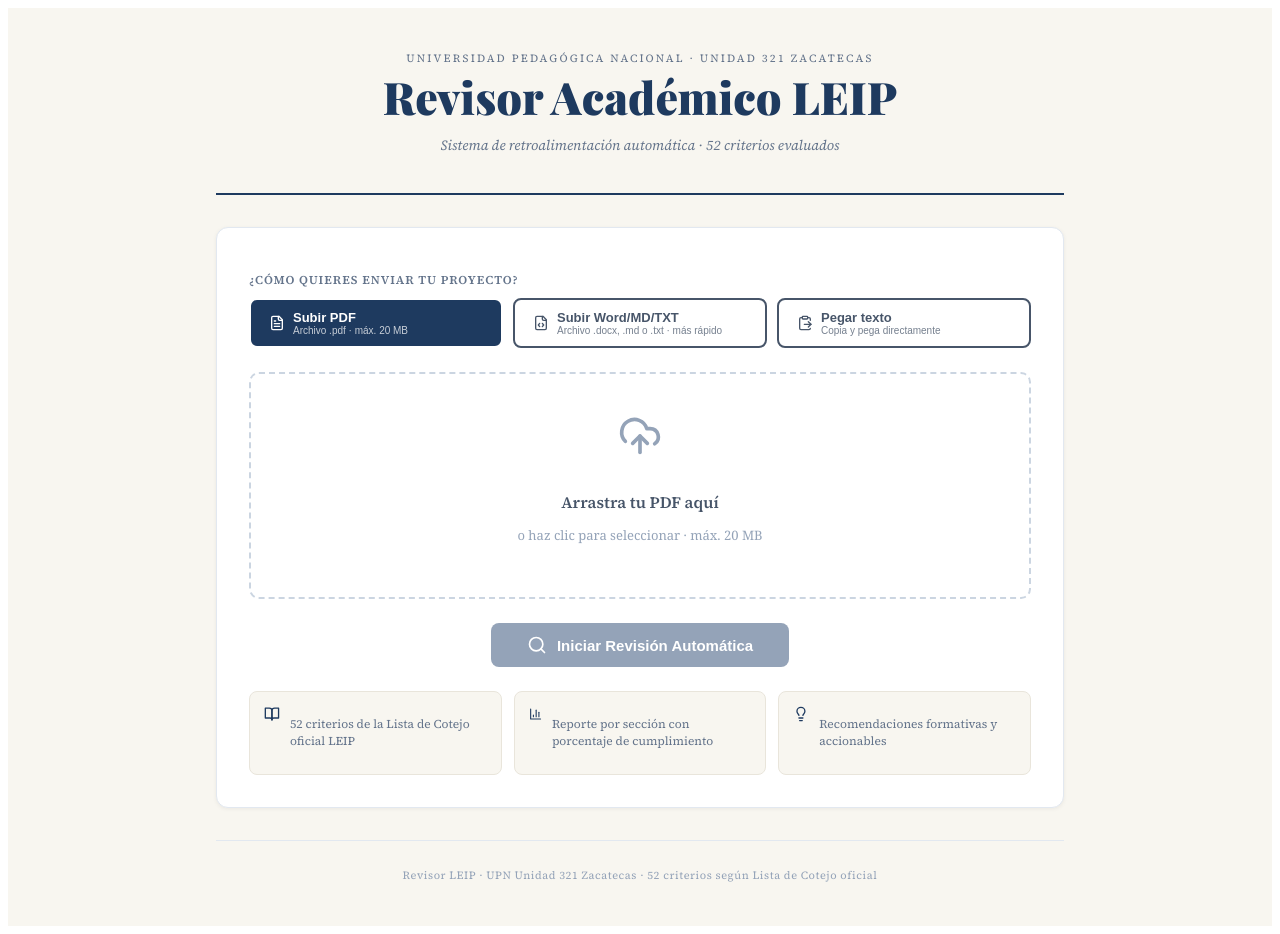
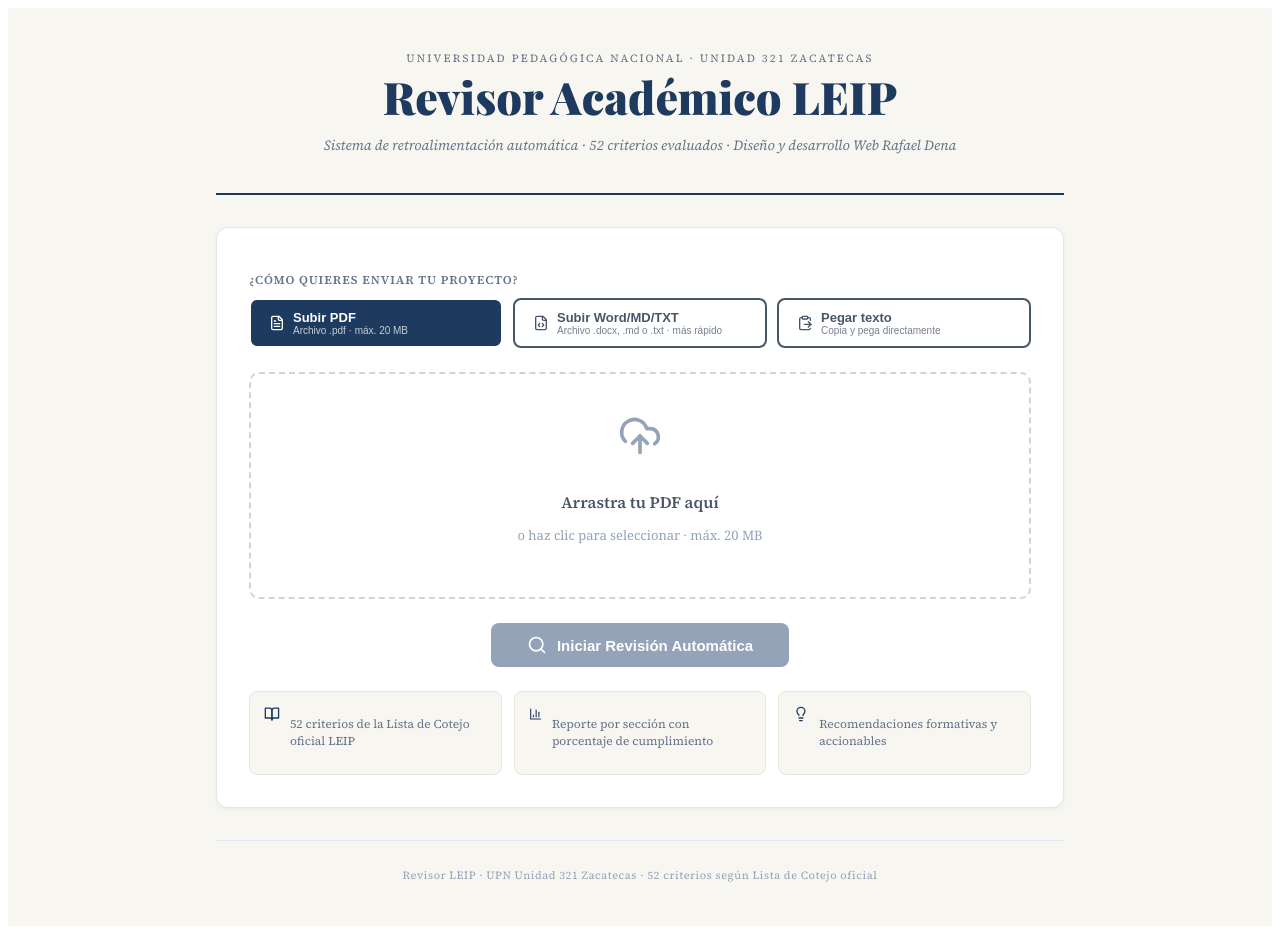
Before and after one commit to denasr/revisor-leip, a React (Vite) app: page / in a window 1280 px wide. Built offline with nearby package versions, Linux system fonts and the light colour scheme.

Commit message:
agregar crédito en cabecera

```diff
--- a/src/App.jsx
+++ b/src/App.jsx
@@ -479,7 +479,7 @@
             Revisor Académico LEIP
           </h1>
           <p style={{ color: "#64748b", fontSize: 14, fontStyle: "italic" }} className="serif-body">
-            Sistema de retroalimentación automática · {TOTAL} criterios evaluados
+            Sistema de retroalimentación automática · {TOTAL} criterios evaluados · Diseño y desarrollo Web Rafael Dena
           </p>
         </header>
 
```
